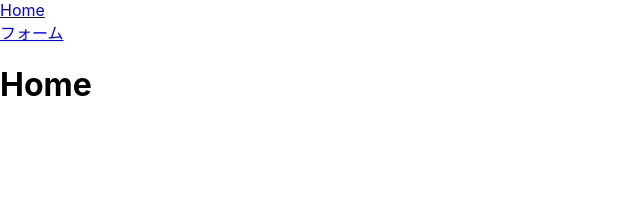
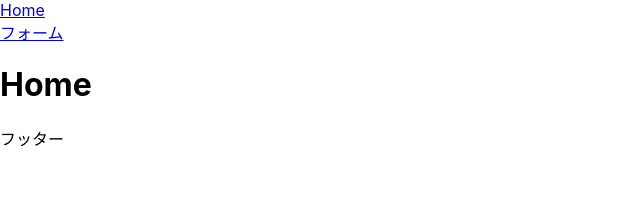
Before and after one commit to jinsei1375/react_form_sample, a React (Create React App) app: page / in a window 1280 px wide. Shown: the top 216 px of the page, without its empty margins (0-640 px from the left). Built offline with nearby package versions, Linux system fonts and the light colour scheme.

Commit message:
ヘッダーフッター追加

```diff
--- a/src/App.jsx
+++ b/src/App.jsx
@@ -1,8 +1,17 @@
+import { BrowserRouter } from 'react-router-dom';
 import './App.css';
 import Header from './components/Header';
+import Footer from './components/Footer';
+import { Router } from './components/Router';
 
 function App() {
-  return <Header />;
+  return (
+    <BrowserRouter>
+      <Header />
+      <Router />
+      <Footer />
+    </BrowserRouter>
+  );
 }
 
 export default App;
--- /dev/null
+++ b/src/components/Footer.jsx
@@ -0,0 +1,11 @@
+import React from 'react';
+
+function Footer() {
+  return (
+    <footer>
+      <div>フッター</div>
+    </footer>
+  );
+}
+
+export default Footer;
--- a/src/components/Header.jsx
+++ b/src/components/Header.jsx
@@ -1,18 +1,14 @@
 import React from 'react';
-import { BrowserRouter, Link } from 'react-router-dom';
-import { Router } from './Router';
+import { Link } from 'react-router-dom';
 
 function Header() {
   return (
-    <BrowserRouter>
-      <div>
-        <Link to="/">Home</Link>
-        <br />
-        <Link to="form">フォーム</Link>
-        <br />
-        <Router />
-      </div>
-    </BrowserRouter>
+    <header>
+      <Link to="/">Home</Link>
+      <br />
+      <Link to="form">フォーム</Link>
+      <br />
+    </header>
   );
 }
 
```
